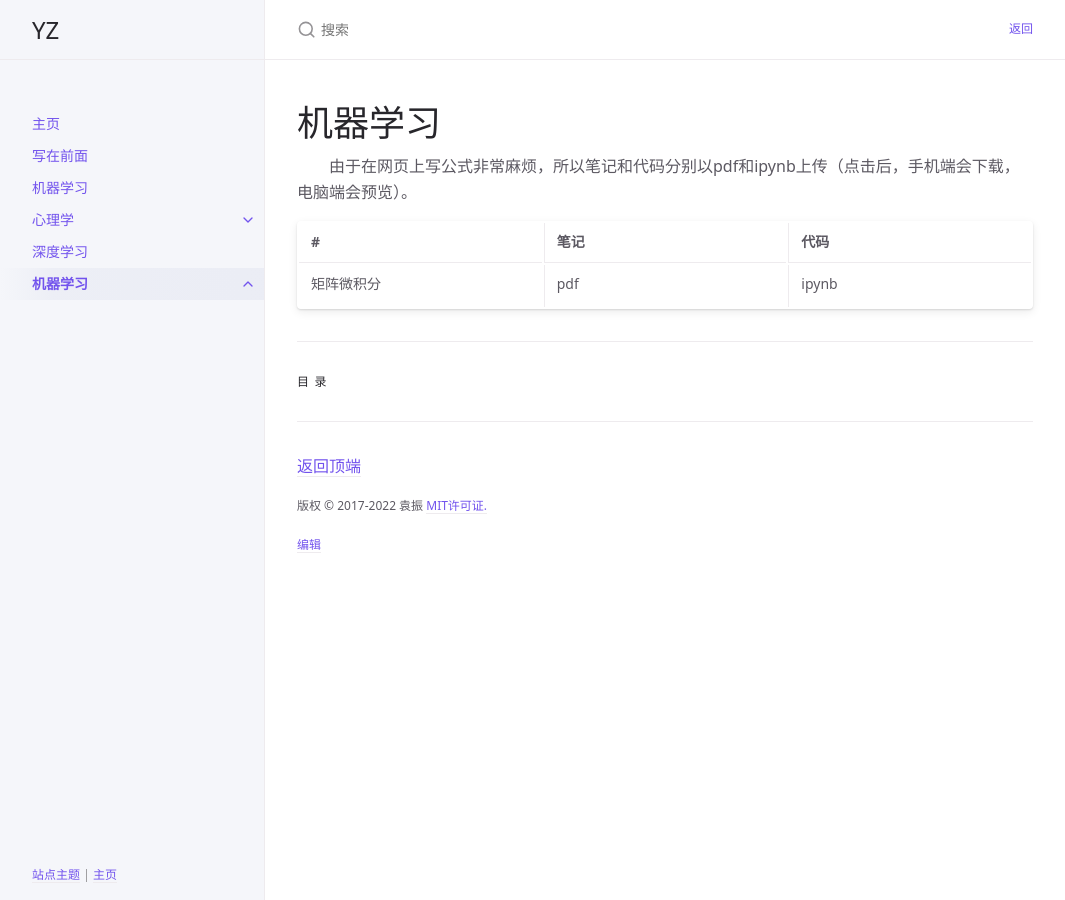
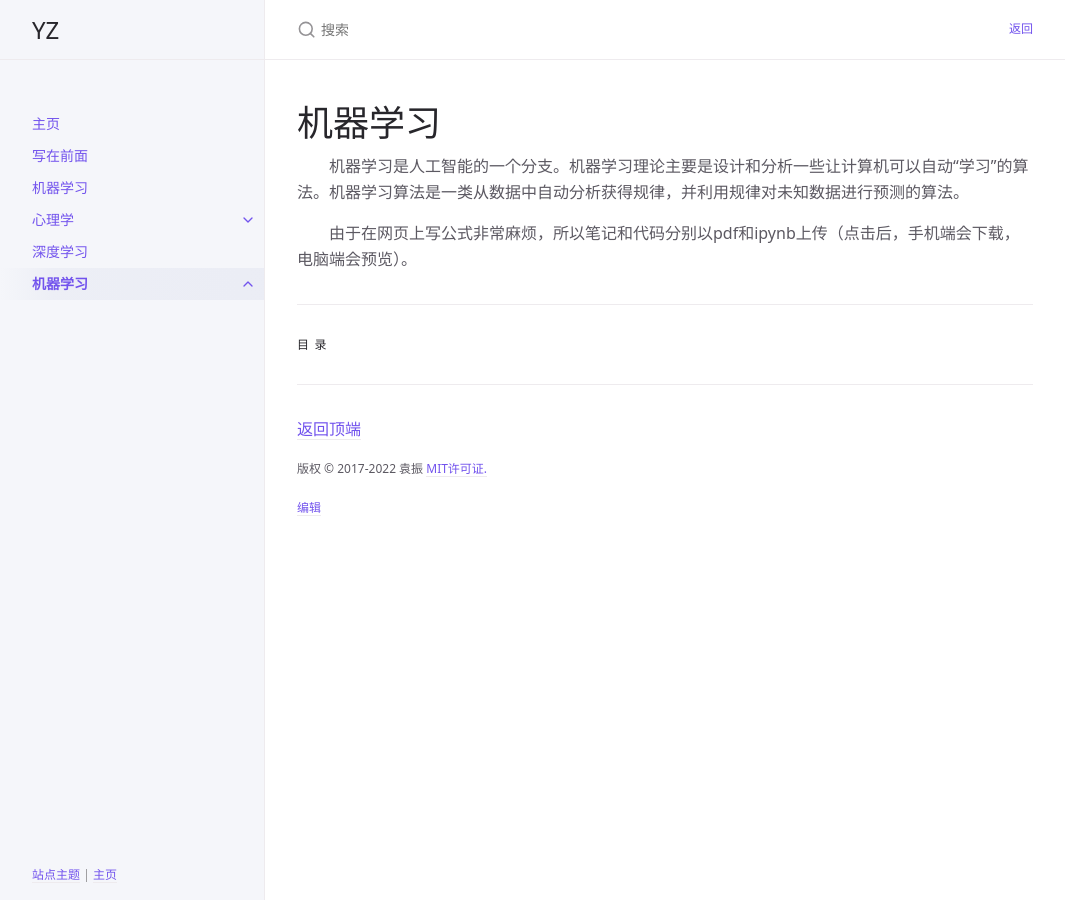
Before and after one commit to yz14/main, a Jekyll site: the page built from docs/ml/ml.md, in a window 1280 px wide. Shown: the whole page, without its empty margins (107-1172 px from the left). Built offline with Jekyll 4.4.1, drawn with Linux system fonts in a browser that asks for light colours.

Commit message:
Update ml.md

```diff
--- a/docs/ml/ml.md
+++ b/docs/ml/ml.md
@@ -9,8 +9,6 @@ permalink: docs/ml
 # 机器学习
 {: .no_toc }
 
+&emsp;&emsp;机器学习是人工智能的一个分支。机器学习理论主要是设计和分析一些让计算机可以自动“学习”的算法。机器学习算法是一类从数据中自动分析获得规律，并利用规律对未知数据进行预测的算法。
+
 &emsp;&emsp;由于在网页上写公式非常麻烦，所以笔记和代码分别以pdf和ipynb上传（点击后，手机端会下载，电脑端会预览）。
-
-| # | 笔记 | 代码 |
-|:--|:--|:--|
-|矩阵微积分|pdf|ipynb|
```
